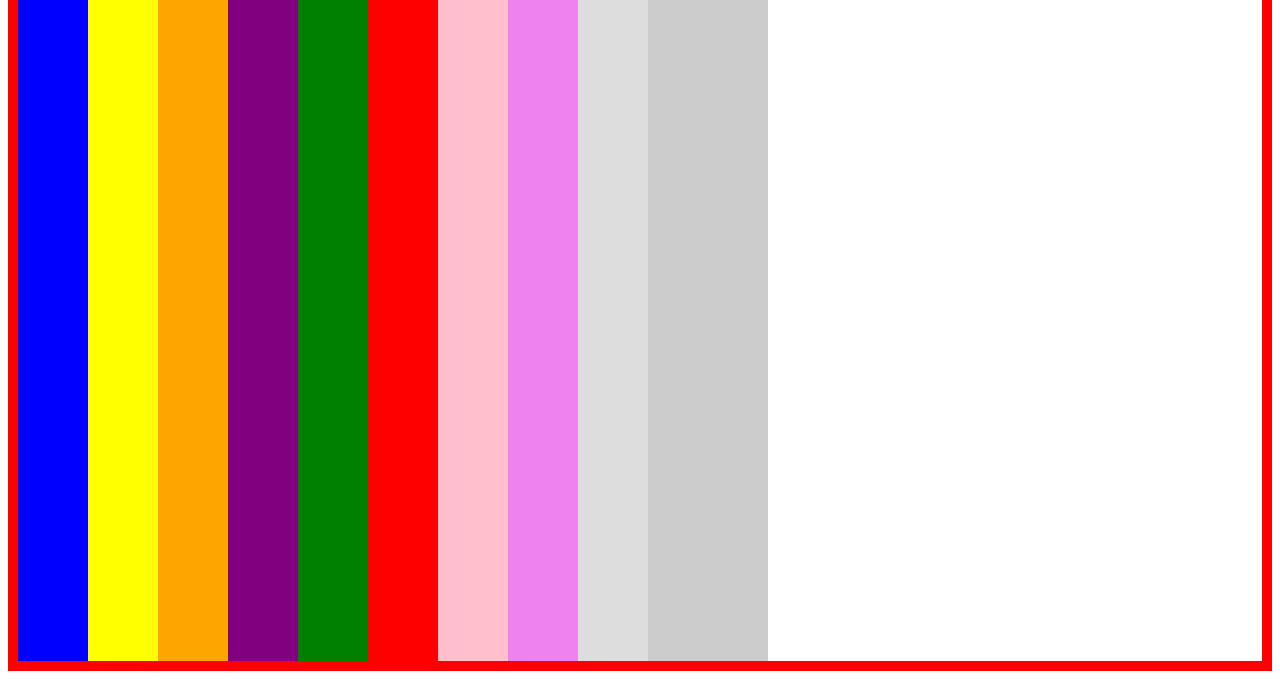
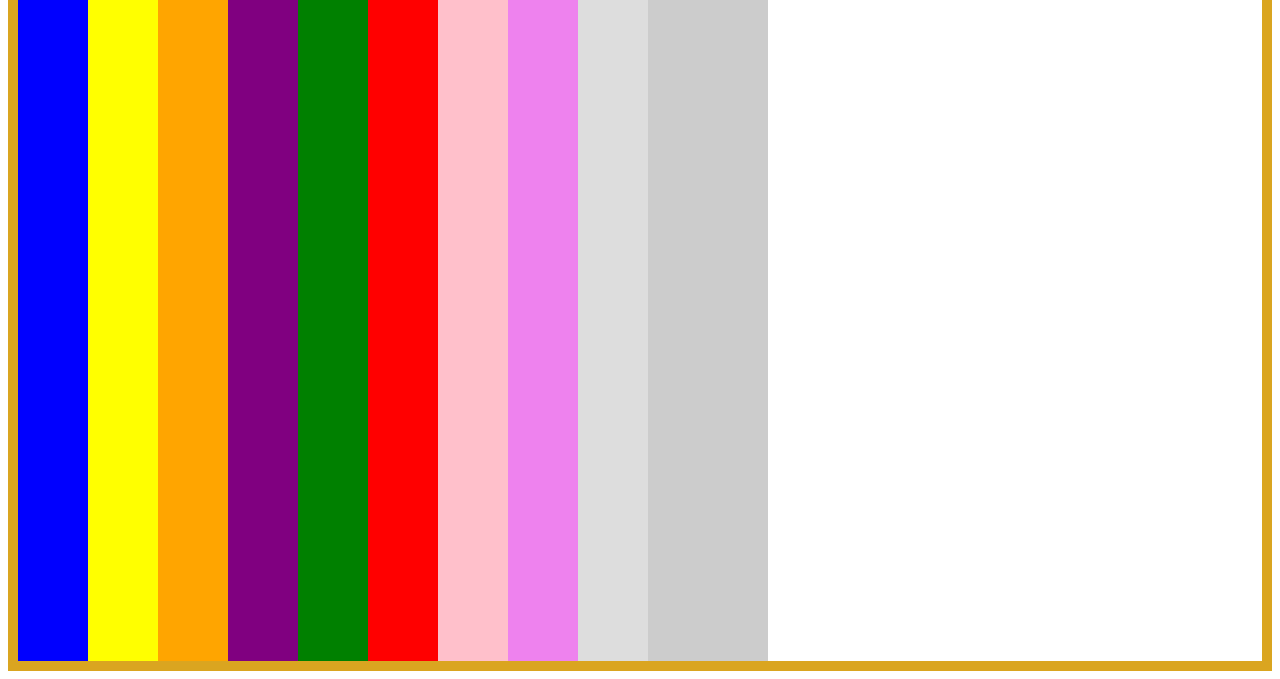
Before and after one commit to tomleo/flexbox, a website: page index.html in a window 1280 px wide. Shown: the part 157-836 px from the top of the page. Drawn offline with nearby package versions, Linux system fonts and the light colour scheme; files that its build step writes are made by us from their sources.

Commit message:
Added notes about wrap

```diff
--- a/main.scss
+++ b/main.scss
@@ -22,8 +22,32 @@ body {
 .box9 { background: #ddd; }
 .box10 { background: #ccc; }
 
+
+//Main-axis: Default - (left-right)
+//Cross-axis: Default - (top-bottom)
 .container {
     display: flex;
-    border: 10px solid red;
-    height: 100vh; //vh = viewport height
+    border: 10px solid goldenrod;
+    min-height: 100vh; //vh = viewport height
+    //flex-direction: row; //Default of flex container
+    //flex-direction: column;
+    //flex-direction: row-reverse;
+    //flex-direction: column-reverse;
+    //flex-wrap: wrap; //Will wrap based on the width of container and flex items
+
+    // flex-wrap: wrap
+    // - Keeps flex items width
+    // - Wraps based on width of container
+    // - Flex items height depends upon the number of items and their width.
+    //   There will be multiple rows of flex items with a total hight
+    //   equal to the height of the container
+
+
+
 }
+
+
+
+.box {
+    //width: 33.33333333333%;
+}
```
